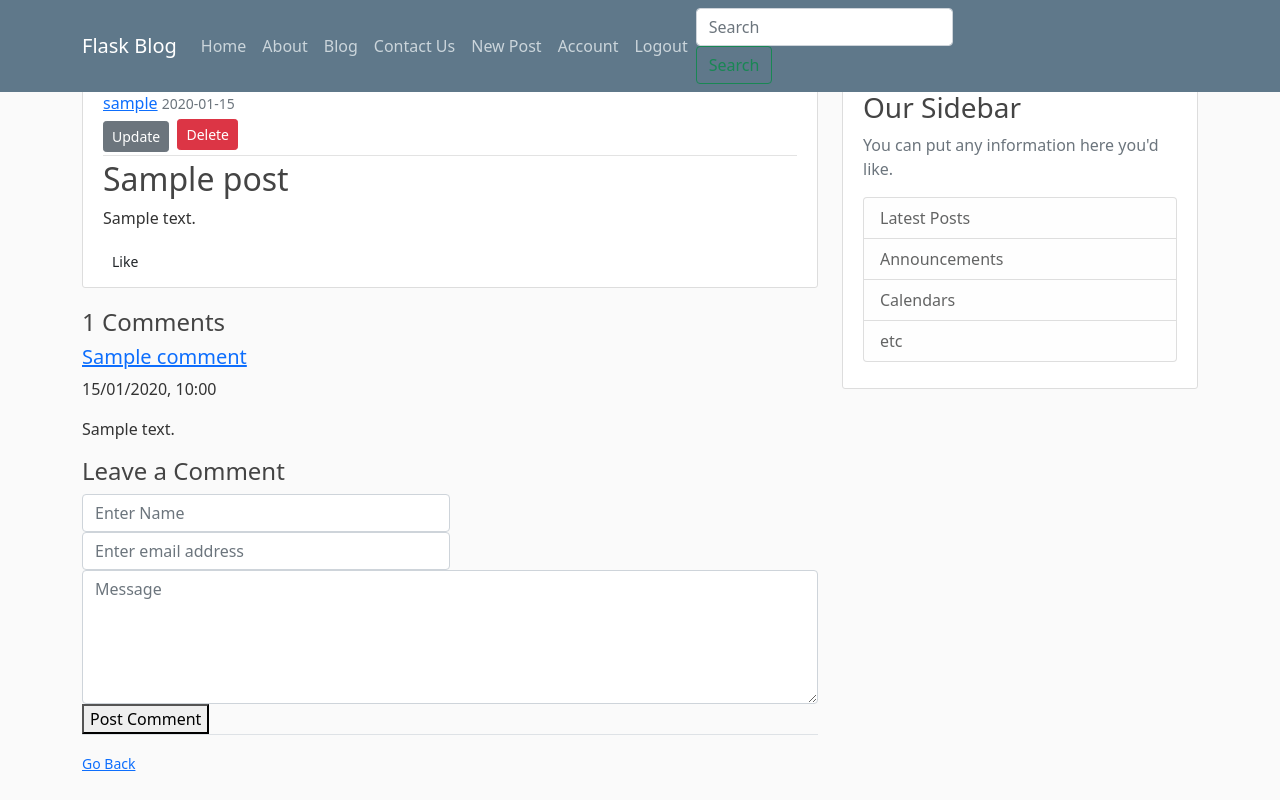
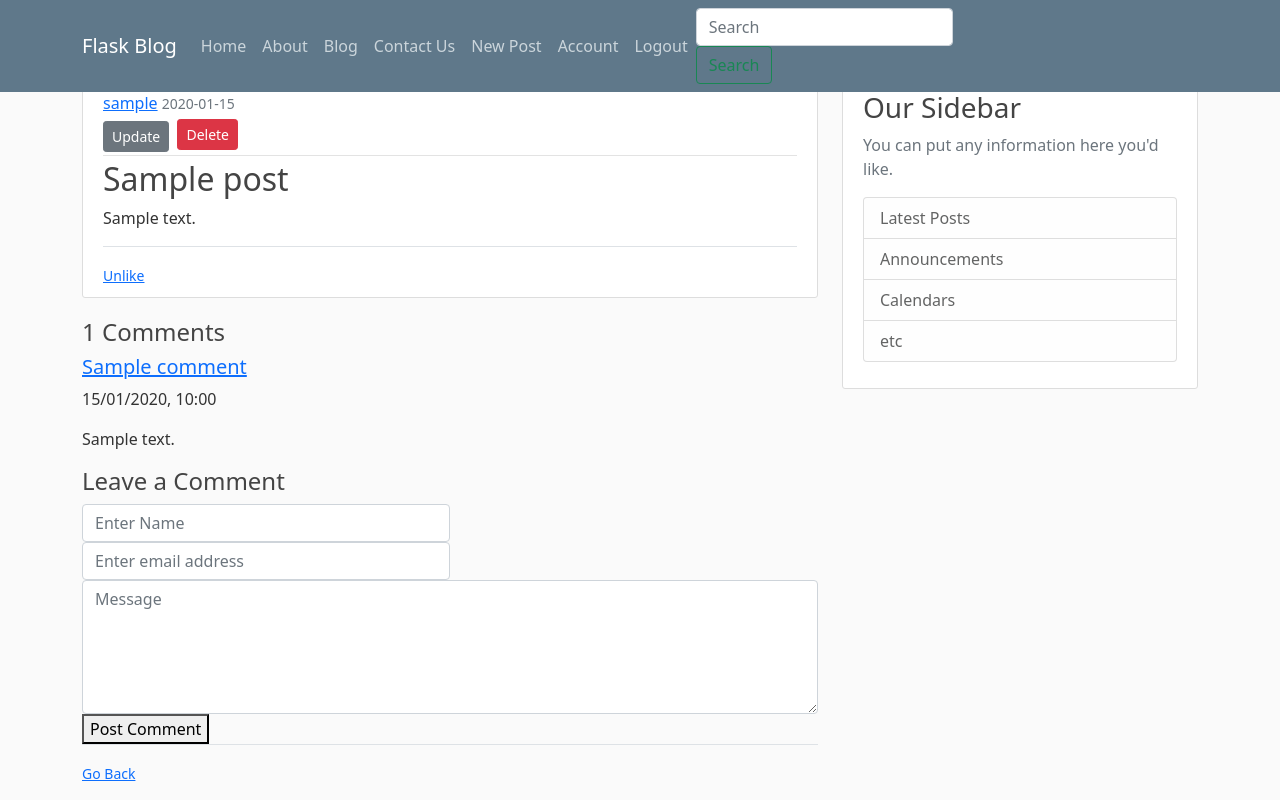
Before and after one commit to MissGrace-93/Sky_GiT_Final_Project, a Flask app: page /post/1 in a window 1280 px wide. Run offline with Flask 2, Linux system fonts and the light colour scheme; a user stored in the database is signed in; tables that the repository leaves empty hold one stand-in row (values such as "Sample post").

Commit message:
post likes button functionality with database

```diff
--- a/flaskblog/models.py
+++ b/flaskblog/models.py
@@ -15,6 +15,24 @@ class User(db.Model, UserMixin):
     # image_file = db.Column(db.String(20), nullable=False, default='default.jpg')
     password = db.Column(db.String(60), nullable=False)
     posts = db.relationship('Post', backref='author', lazy=True)
+    liked = db.relationship('PostLike', foreign_keys='PostLike.user_id',
+                            backref='user', lazy='dynamic')
+
+    def like_post(self, post):
+        if not self.has_liked_post(post):
+            like = PostLike(user_id=self.id, post_id=post.id)
+            db.session.add(like)
+
+    def unlike_post(self, post):
+        if self.has_liked_post(post):
+            PostLike.query.filter_by(
+                user_id=self.id,
+                post_id=post.id).delete()
+
+    def has_liked_post(self, post):
+        return PostLike.query.filter(
+            PostLike.user_id == self.id,
+            PostLike.post_id == post.id).count() > 0
 
     # backref like adding another column and when we have a post we can use this to get the author who made the post
     # lazy - SQLAlchemy will load the data as necessary in one go/post is not a column but just a query
@@ -48,3 +66,11 @@ class Comments(db.Model):
 
     def __repr__(self):
         return '<Post %r' % self.name
+
+
+class PostLike(db.Model):
+    # __tablename__ = 'post_like'
+    id = db.Column(db.Integer, primary_key=True)
+    user_id = db.Column(db.Integer, db.ForeignKey('user.id'))
+    post_id = db.Column(db.Integer, db.ForeignKey('post.id'))
+    post_like = db.Column(db.Integer, default=0)
--- a/flaskblog/routes.py
+++ b/flaskblog/routes.py
@@ -248,3 +248,16 @@ def contact():
 
 
     return render_template('contact-form.html', **locals())
+
+
+@app.route('/post/<int:post_id>/<action>', methods=['GET', 'POST'])
+@login_required
+def like_action(post_id, action):
+    post = Post.query.get_or_404(post_id)
+    if action == 'like':
+        current_user.like_post(post)
+        db.session.commit()
+    if action == 'unlike':
+        current_user.unlike_post(post)
+        db.session.commit()
+    return redirect(request.referrer)
--- a/flaskblog/templates/post.html
+++ b/flaskblog/templates/post.html
@@ -18,12 +18,24 @@
 
 
 <!--like Button      -->
-      <div>
-        <button id="like"  type="button" class="btn btn-default btn-sm" onclick="likePost()" >
-<!--          <span class="glyphicon glyphicon-thumbs-up"></span> -->
-            Like
-        </button>
-      </div>
+      <div class="border-top pt-3">
+  {% if current_user.has_liked_post(post) %}
+        <small class="text-muted">
+    <a href="{{ url_for('like_action', post_id=post.id, action='unlike') }}">Unlike</a>
+        </small>
+  {% else %}
+          <small class="text-muted">
+    <a href="{{ url_for('like_action', post_id=post.id, action='like') }}">Like</a>
+          </small>
+  {% endif %}
+          </div>
+<!--        <button id="like"  type="button" class="btn btn-default btn-sm" onclick="likePost()" >-->
+<!--&lt;!&ndash;          <span class="glyphicon glyphicon-thumbs-up"></span> &ndash;&gt;-->
+<!--            Like-->
+<!--        </button>-->
+
+
+
 
   </article>
 <!-- Comments section underneath each article-->
```
